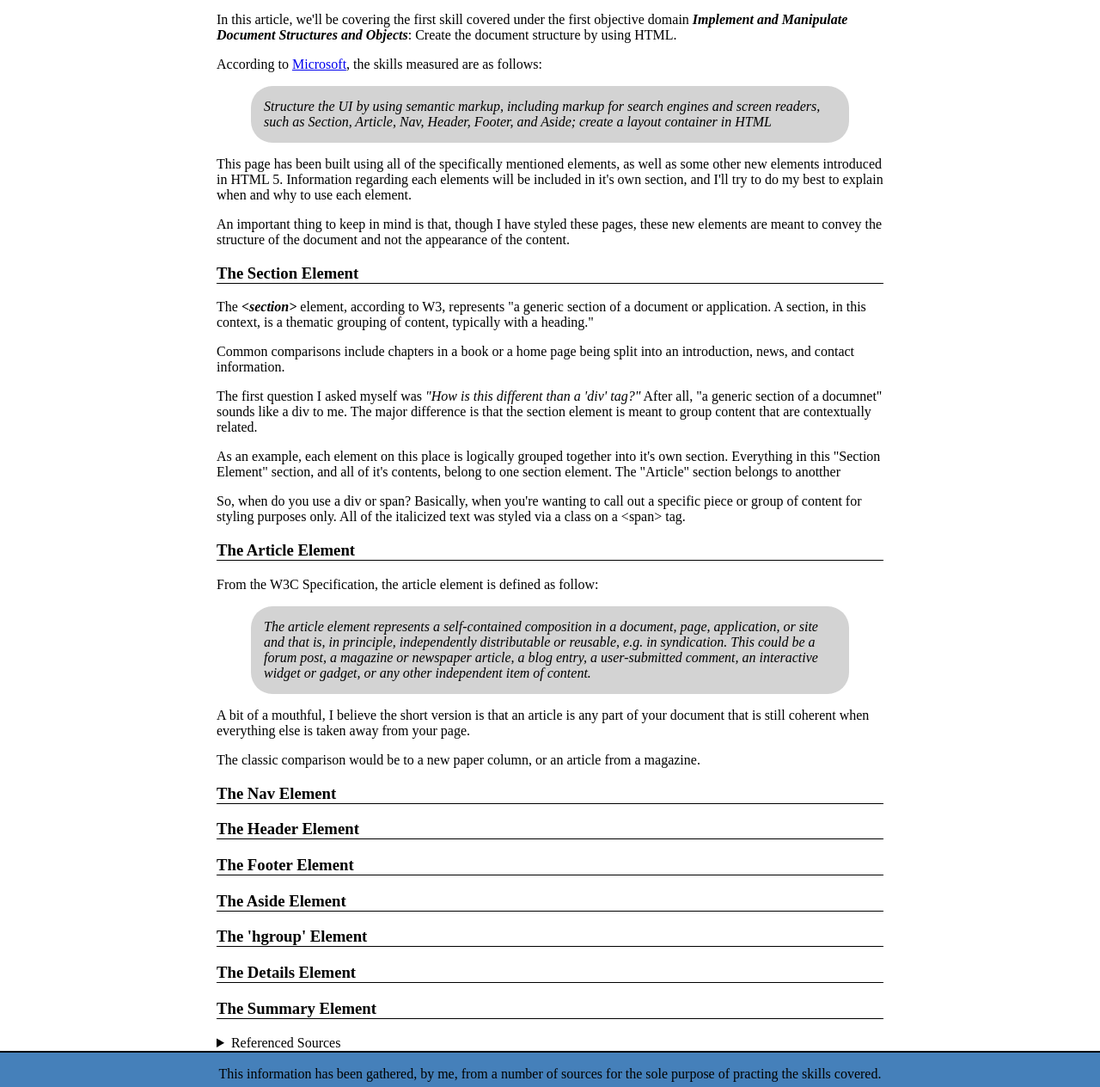
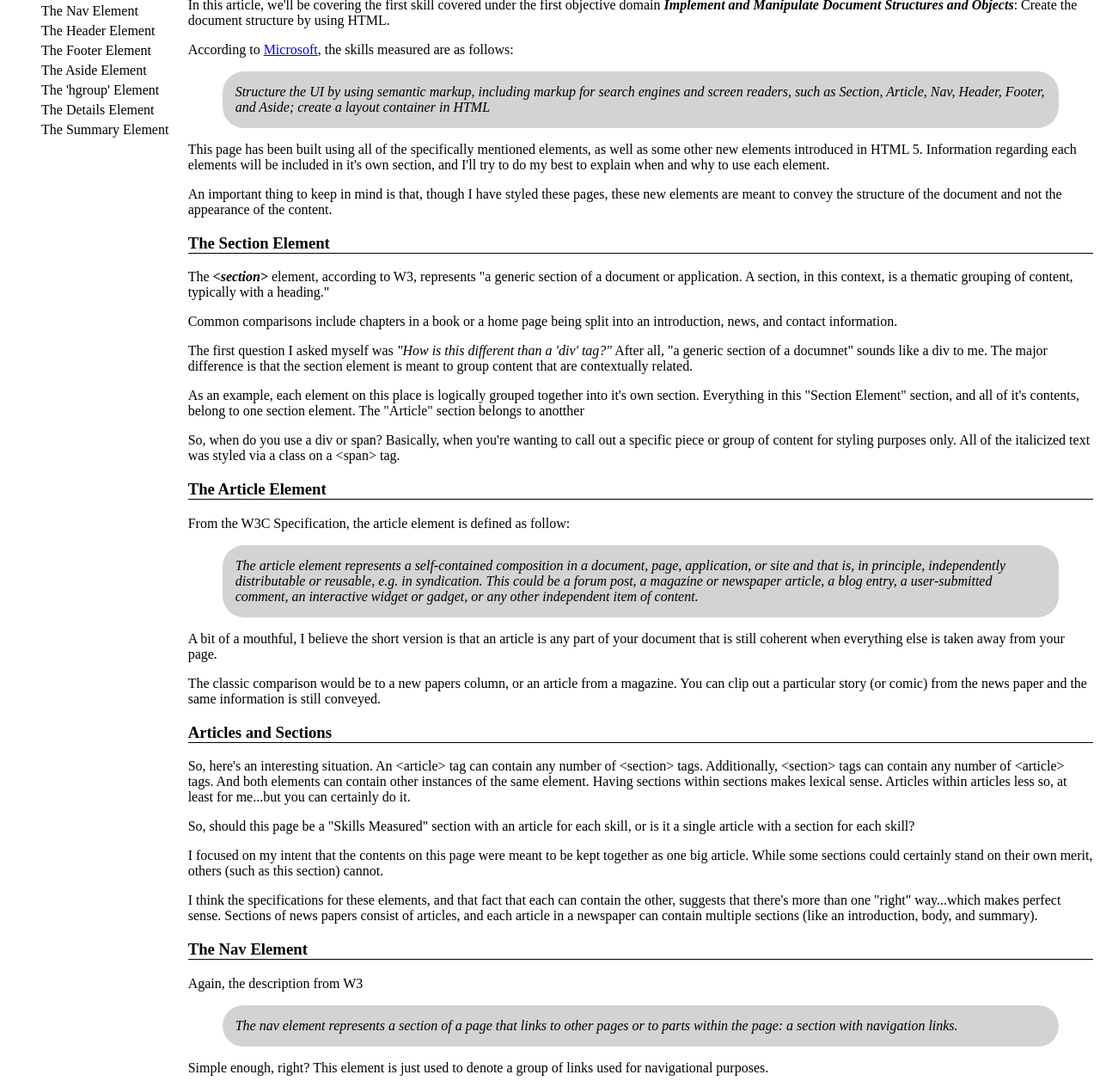
Before and after one commit to willholland/70-480StudyGuide, a plain HTML site: page OD1-Document-Structures-And-Objects/od1.1.html in a window 1280 px wide. Shown: the part 241-1505 px from the top of the page at 86% size. Before the commit the page ends 1471 px from the top, so only its background shows below. Drawn offline with Linux system fonts and the light colour scheme.

Commit message:
Adding left nav and additional sections

```diff
--- a/OD1-Document-Structures-And-Objects/od1.1.html
+++ b/OD1-Document-Structures-And-Objects/od1.1.html
@@ -25,6 +25,22 @@
         </div>
     </header>
     <main>
+        <nav id="leftNav">
+            <header>Table of Contents</header>
+            <ul>
+                <li><a href="#introduction">Introduction</a></li>
+                <li><a href="#sectionElement">The Section Element</a></li>
+                <li><a href="#article">The Article Element</a></li>
+                <li><a href="#articlesAndSections">Articles and Sections</a></li>
+                <li><a href="#navElement">The Nav Element</a></li>
+                <li><a href="#headerElement">The Header Element</a></li>
+                <li><a href="#footerElement">The Footer Element</a></li>
+                <li><a href="#asideElement">The Aside Element</a></li>
+                <li><a href="#hGroupElement">The 'hgroup' Element</a></li>
+                <li><a href="#detailsElement">The Details Element</a></li>
+                <li><a href="#summaryElement">The Summary Element</a></li>
+            </ul>
+        </nav>
         <article>
             <heading id="content-header">
                 <h1>Implement and Manipulate Document Structures and Objects</h1>
@@ -77,10 +93,22 @@
                 <p>From the W3C Specification, the article element is defined as follow:</p>
                 <blockquote>The article element represents a self-contained composition in a document, page, application, or site and that is, in principle, independently distributable or reusable, e.g. in syndication. This could be a forum post, a magazine or newspaper article, a blog entry, a user-submitted comment, an interactive widget or gadget, or any other independent item of content.</blockquote>
                 <p>A bit of a mouthful, I believe the short version is that an article is any part of your document that is still coherent when everything else is taken away from your page.</p>
-                <p>The classic comparison would be to a new paper column, or an article from a magazine.</p>
+                <p>The classic comparison would be to a new papers column, or an article from a magazine. You can clip out a particular story (or comic) from the news paper and the same information is still conveyed.</p>
+            </section>
+            <section id="articlesAndSections">
+                <h1>Articles and Sections</h1>
+                <p>So, here's an interesting situation. An &lt;article&gt; tag can contain any number of &lt;section&gt; tags. Additionally, &lt;section&gt; tags can contain any number of &lt;article&gt; tags. And both elements can contain other instances of the same element. Having sections within sections makes lexical sense. Articles within articles less so, at least for me...but you can certainly do it.</p>
+                <p>So, should this page be a "Skills Measured" section with an article for each skill, or is it a single article with a section for each skill?</p>
+                <p>I focused on my intent that the contents on this page were meant to be kept together as one big article. While some sections could certainly stand on their own merit, others (such as this section) cannot.</p>
+                <p>I think the specifications for these elements, and that fact that each can contain the other, suggests that there's more than one "right" way...which makes perfect sense. Sections of news papers consist of articles, and each article in a newspaper can contain multiple sections (like an introduction, body, and summary).</p>
             </section>
             <section id="navElement">
                 <h1>The Nav Element</h1>
+                <p>Again, the description from W3</p>
+                <blockquote>The nav element represents a section of a page that links to other pages or to parts within the page: a section with navigation links.</blockquote>
+                <p>Simple enough, right? This element is just used to denote a group of links used for navigational purposes.</p>
+                <p>There are, however, situations where you should not use the &lt;nav&gt; element to group a list of links. If you have a list of links, such as references or "More like this" links, those should not be grouped by the nav element.</p>
+                <p>Any "global" navigation links, such as those at the top of this page, or links used to help navigate the structure of the current document like the ones on the left column, should be contained within the nav element.</p>
             </section>
             <section id="headerElement">
                 <h1>The Header Element</h1>
--- a/OD1-Document-Structures-And-Objects/style.css
+++ b/OD1-Document-Structures-And-Objects/style.css
@@ -1,8 +1,8 @@
 main{
     width:100%;
     display: grid;
-    grid-column-gap:50px;
-    grid-template-columns: 1fr 4fr 1fr;
+    grid-template-columns: 1fr 5fr;
+    margin-top: 20px;
 }
 .italic{
     font-style: italic;
@@ -18,7 +18,7 @@ main{
 }
 
 main > article{
-    grid-column-start: 2
+    grid-column-start: 2;
 }
 #content-header > * {
     margin-top: 5px;
@@ -44,6 +44,26 @@ blockquote{
     padding: 15px;
     background: lightgrey;
     font-style: italic;
-
-
 }
+#leftNav{
+    grid-column-start: 1;
+    position:fixed;
+    /* margin-top: 20px; */
+}
+#leftNav li{
+    display: block;
+    margin: 5px 0px;
+}
+#leftNav ul{
+    margin-top: 0px;
+}
+#leftNav a{
+    text-decoration: none;
+    color: black;
+}
+#leftNav a:hover{
+    text-decoration: underline;
+}
+#leftNav a:active{
+    background:#4580BA;
+}
--- a/shared/header.css
+++ b/shared/header.css
@@ -2,7 +2,9 @@ body > header {
     border-bottom: 2px solid black;
     background-color:#4580BA;
     margin: -8px -8px 0px -8px;
-    display:flex;
+    display:grid;
+    grid-template-columns: 1fr 10fr;
+    grid-gap: 0px;
     align-items: center;
 }
 img#mugshot{
```
